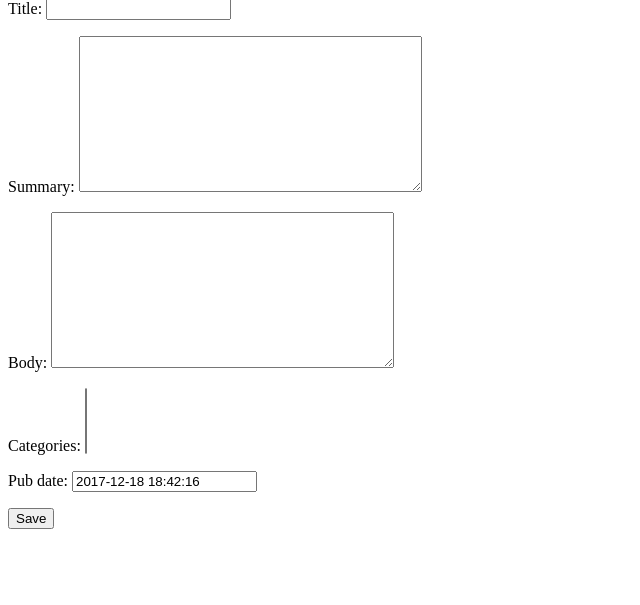
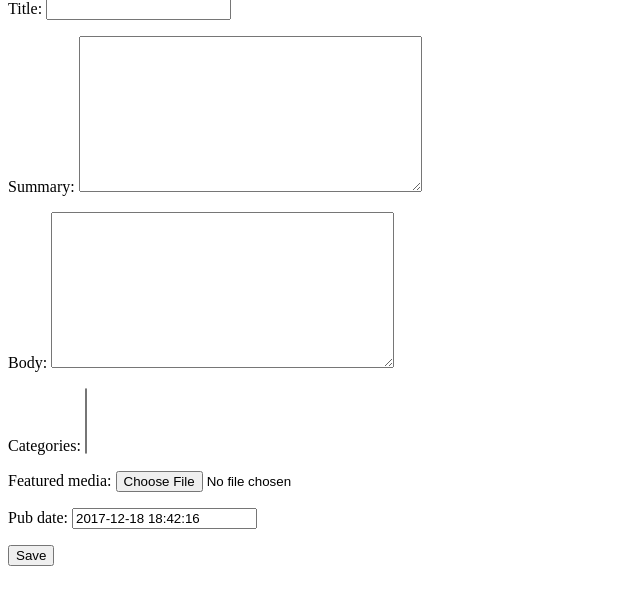
Before and after one commit to tonybolanyo/wordplease, a Django app: page /new-post/ in a window 1280 px wide. Shown: the part 157-762 px from the top of the page, without its empty margins (0-640 px from the left). Run offline with Django 3.2, Linux system fonts and the light colour scheme; the visitor is signed in with stand-in values (Sample User, id 1); data that the repository does not hold is empty.

Commit message:
Minimal upload featured media support

```diff
--- a/src/blogs/models.py
+++ b/src/blogs/models.py
@@ -1,8 +1,10 @@
+import os
 from django.conf import settings
 from django.db import models
 from django.utils import timezone
 
 from utils.models import TimeStampedModel
+
 
 
 class Category(TimeStampedModel, models.Model):
@@ -18,10 +20,15 @@ class Category(TimeStampedModel, models.Model):
 
 class Post(TimeStampedModel, models.Model):
 
+    def get_upload_path(instance, filename):
+        username = instance.author.username
+        today = timezone.now()
+        return os.sep.join([username, 'featured', str(today.year), str(today.month), filename])
+
     title = models.CharField(max_length=100)
     summary = models.TextField()
     body = models.TextField()
-    # featured_media = models.ImageFile()
+    featured_media = models.FileField(upload_to=get_upload_path, null=True, blank=True)
     pub_date = models.DateTimeField(default=timezone.now)
 
     author = models.ForeignKey(
--- a/src/blogs/templates/blogs/post_form.html
+++ b/src/blogs/templates/blogs/post_form.html
@@ -1,7 +1,7 @@
 {% extends 'base.html' %}
 
 {% block content %}
-<form action="" method="post">{% csrf_token %}
+<form method="post" enctype="multipart/form-data">{% csrf_token %}
     {{ form.as_p }}
     <input type="submit" value="Save" />
 </form>
--- a/src/blogs/views.py
+++ b/src/blogs/views.py
@@ -23,7 +23,7 @@ class BlogListView(TemplateView):
 
 class CreatePostView(LoginRequiredMixin, CreateView):
     model = Post
-    fields = ('title', 'summary', 'body', 'categories', 'pub_date')
+    fields = ('title', 'summary', 'body', 'categories', 'featured_media', 'pub_date')
     success_url = reverse_lazy('home_page')
 
     def form_valid(self, form):
--- a/src/templates/home.html
+++ b/src/templates/home.html
@@ -1,10 +1,12 @@
 {% extends 'base.html' %}
+{% load static %}
 
 {% block content %}
 <h1>Welcome to WordPlease</h1>
 {% for post in object_list %}
     <div>
         <h3>{{ post.title }} <small>by {{ post.author }}</small></h3>
+        <img src="{% get_media_prefix %}{{ post.featured_media }}" style="width: 120px">
         <p>{{ post.summary }}</p>
     </div>
     <hr>
--- a/src/wordplease/settings.py
+++ b/src/wordplease/settings.py
@@ -123,7 +123,11 @@ USE_TZ = True
 
 STATIC_URL = '/static/'
 
-# default redirect after login
+# default redirect after login/logout
 LOGIN_URL = '/login'
 LOGIN_REDIRECT_URL = '/'
 LOGOUT_REDIRECT_URL = '/'
+
+# Media Files. For upload files to server
+MEDIA_ROOT = os.path.join(BASE_DIR, 'media')
+MEDIA_URL = '/media/'
--- a/src/wordplease/urls.py
+++ b/src/wordplease/urls.py
@@ -13,6 +13,8 @@ Including another URLconf
     1. Import the include() function: from django.urls import include, path
     2. Add a URL to urlpatterns:  path('blog/', include('blog.urls'))
 """
+from django.conf import settings
+from django.conf.urls.static import static
 from django.contrib import admin
 from django.urls import path
 
@@ -29,3 +31,6 @@ urlpatterns = [
     path('signup/', SignupView.as_view(), name='signup_page'),
     path('', HomePageView.as_view(), name='home_page'),
 ]
+
+if settings.DEBUG:
+    urlpatterns += urlpatterns + static(settings.MEDIA_URL, document_root=settings.MEDIA_ROOT)
```
Also changed, not shown: src/blogs/migrations/0007_post_featured_media.py (added), 1 other file.
